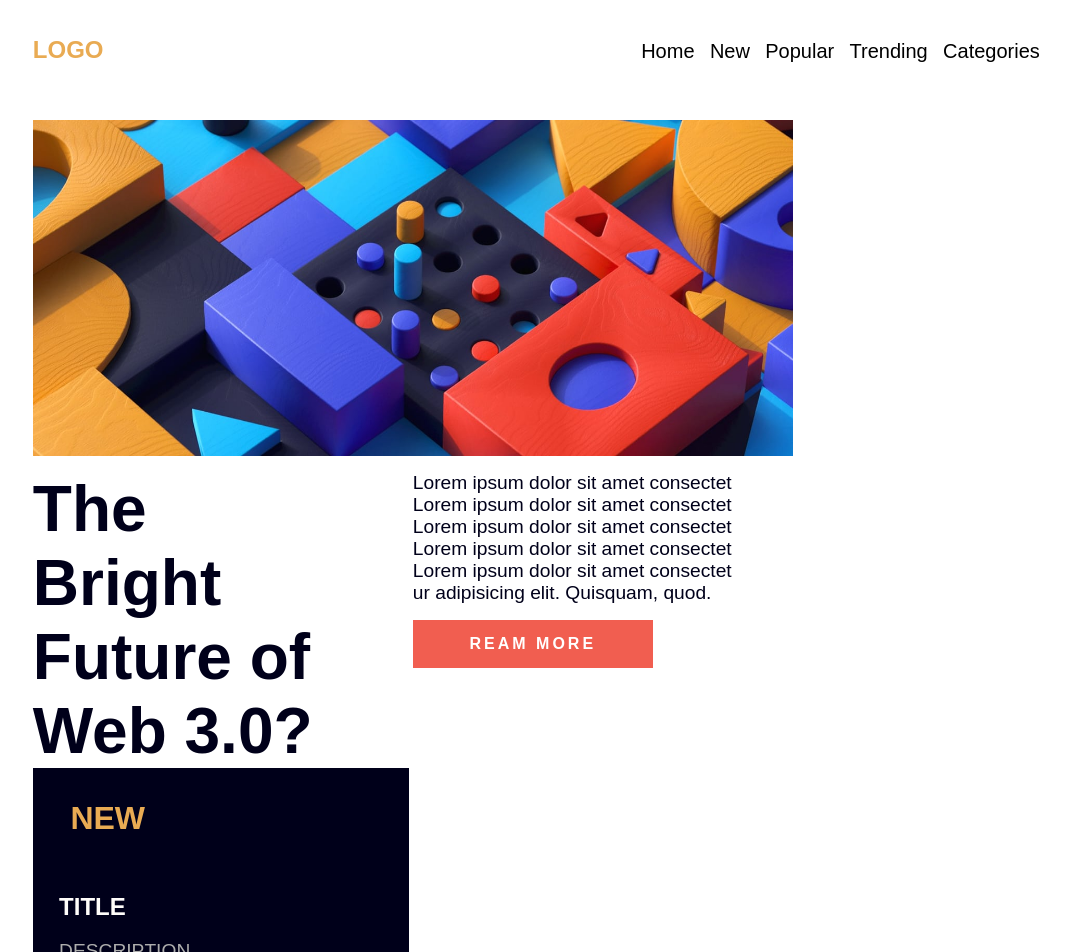
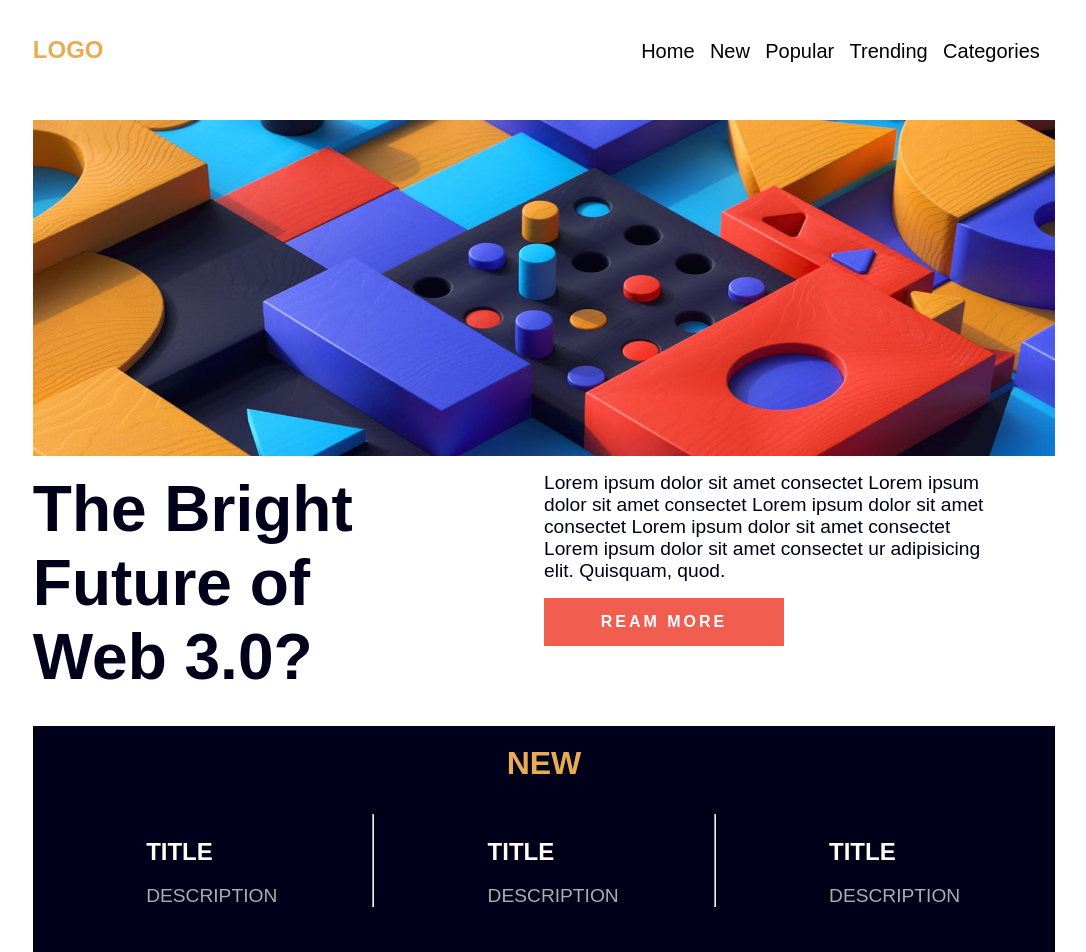
Before and after one commit to MussOo/news-homepage-main, a React (Vite) app: page / in a window 1280 px wide. Shown: the part 60-1012 px from the top of the page, without its empty margins (96-1182 px from the left). Built offline with nearby package versions, Linux system fonts and the light colour scheme; a web font is replaced by a local one.

Commit message:
Update response Main Container

```diff
--- a/public/main.css
+++ b/public/main.css
@@ -76,6 +76,7 @@ nav ul li a:hover{
 .mid img{
     width: 100%;
     height: 21em;
+    background-size: cover;
 }
 .mid .container{
     display:flex;
@@ -249,6 +250,8 @@ nav ul li a:hover{
 .icons-navbar-mobile{
     display: none;
 }
+
+
 @media (max-width: 900px) {
     .img-web{
         display: none;
@@ -386,3 +389,48 @@ nav ul li a:hover{
     }
 
 }
+@media (max-width:1406px) and (min-width: 900px){
+    .Articles .article{
+        gap: 1em;
+        margin-top: 1em;
+        margin-bottom: 1em;
+    }
+    .mid img{
+        width: 100%;
+        height: 21em;
+        background-size: cover;
+    }
+    .Main{
+        gap: 2em;
+    }
+    .Main .mid{
+        width: 100%;
+        margin: 0 auto;
+    }
+    .Main .main-right{
+        width: 100%;
+        margin: 0 auto;
+        padding-bottom: 3em;
+    }
+    .Main .main-right .title-container H3{
+        font-size: 2em;
+        font-weight: 900;
+        color: hsl(35, 77%, 62%);
+        display: flex;
+        flex-direction: row;
+        justify-content: center;
+        align-items: center;
+        margin-left: 0;
+        margin-top: 0.6em;
+    }
+    .main-right .container-news{
+        display: flex;
+        flex-direction: row;
+        justify-content: space-evenly;
+    }
+    .main-right .container-news hr{
+        width: 0.00001%;
+        margin: 0;
+    }
+
+}
--- a/src/components/Main.jsx
+++ b/src/components/Main.jsx
@@ -23,7 +23,7 @@ function Main() {
       </div>
     </div>
     <div className='main-right'>
-      <div>
+      <div className='title-container'>
         <h3>NEW</h3>
       </div>
       <div className='container-news'>
```
